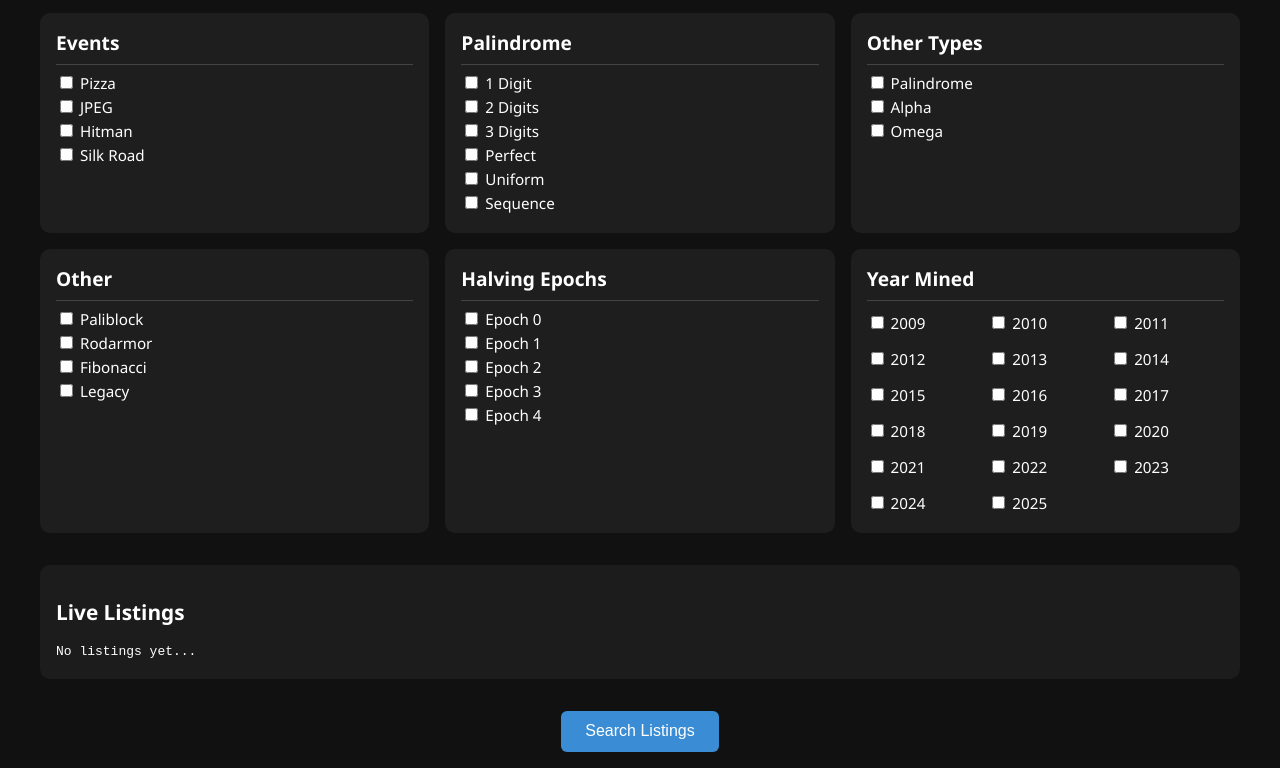
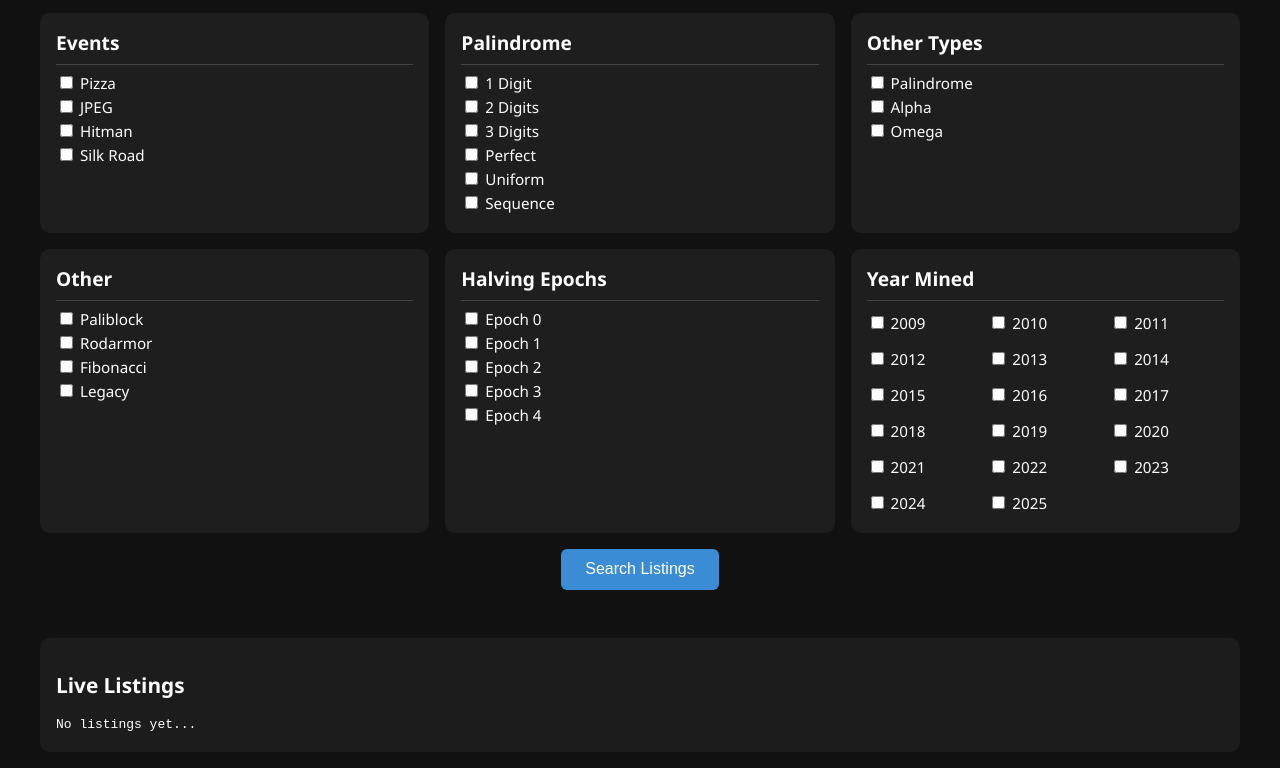
Before and after one commit to tomo385/UI, a website: page index.html in a window 1280 px wide. Shown: the part 409-1177 px from the top of the page. Drawn offline with Linux system fonts and the light colour scheme.

Commit message:
Update index.html

```diff
--- a/index.html
+++ b/index.html
@@ -107,16 +107,17 @@
       </div>
     </section>
 
+    <!-- Moved Search Button here -->
+    <section class="search-controls">
+      <button id="searchBtn">Search Listings</button>
+    </section>
+
     <section class="live-listings">
       <h2>Live Listings</h2>
       <div id="listings">No listings yet...</div>
     </section>
   </main>
 
-  <div class="search-controls">
-  <button id="searchBtn">Search Listings</button>
-  </div>
-
   <script src="script.js"></script>
 </body>
 </html>
```
